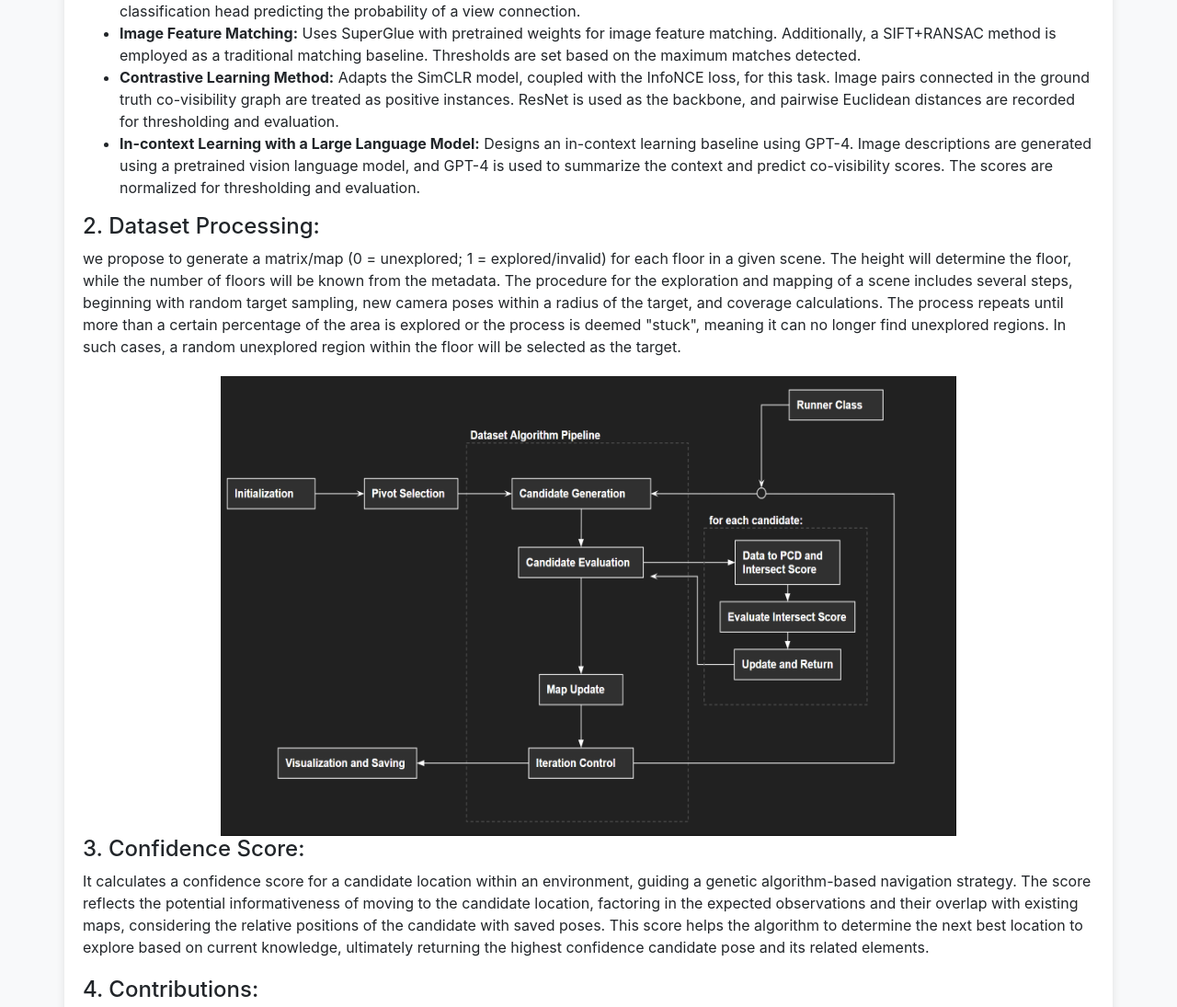
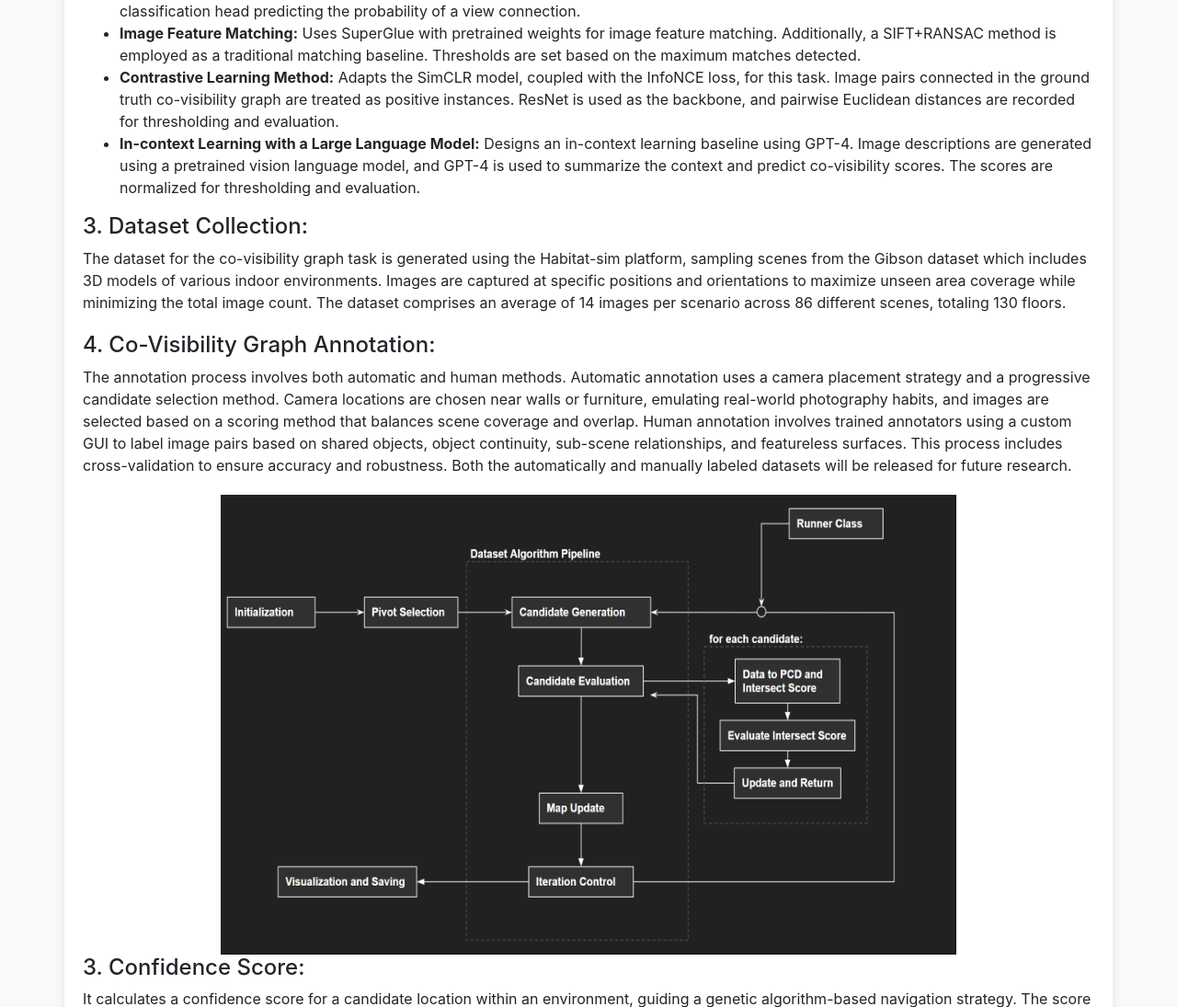
Before and after one commit to shirou10086/CoVision-Website-NYU-2023, a Flask app: page / in a window 1280 px wide. Shown: the part 774-1869 px from the top of the page at 92% size. Run offline with Flask 3, Linux system fonts and the light colour scheme; some libraries are stand-ins or nearby versions.

Commit message:
Update index.html

```diff
--- a/templates/index.html
+++ b/templates/index.html
@@ -131,8 +131,15 @@
             <strong>In-context Learning with a Large Language Model:</strong> Designs an in-context learning baseline using GPT-4. Image descriptions are generated using a pretrained vision language model, and GPT-4 is used to summarize the context and predict co-visibility scores. The scores are normalized for thresholding and evaluation.
         </li>
     </ul>
-    <h4>2. Dataset Processing:</h4>
-    <p>we propose to generate a matrix/map (0 = unexplored; 1 = explored/invalid) for each floor in a given scene. The height will determine the floor, while the number of floors will be known from the metadata. The procedure for the exploration and mapping of a scene includes several steps, beginning with random target sampling, new camera poses within a radius of the target, and coverage calculations. The process repeats until more than a certain percentage of the area is explored or the process is deemed "stuck", meaning it can no longer find unexplored regions. In such cases, a random unexplored region within the floor will be selected as the target.</p>
+    <h4>3. Dataset Collection:</h4>
+    <p>
+        The dataset for the co-visibility graph task is generated using the Habitat-sim platform, sampling scenes from the Gibson dataset which includes 3D models of various indoor environments. Images are captured at specific positions and orientations to maximize unseen area coverage while minimizing the total image count. The dataset comprises an average of 14 images per scenario across 86 different scenes, totaling 130 floors.
+    </p>
+
+    <h4>4. Co-Visibility Graph Annotation:</h4>
+    <p>
+        The annotation process involves both automatic and human methods. Automatic annotation uses a camera placement strategy and a progressive candidate selection method. Camera locations are chosen near walls or furniture, emulating real-world photography habits, and images are selected based on a scoring method that balances scene coverage and overlap. Human annotation involves trained annotators using a custom GUI to label image pairs based on shared objects, object continuity, sub-scene relationships, and featureless surfaces. This process includes cross-validation to ensure accuracy and robustness. Both the automatically and manually labeled datasets will be released for future research.
+    </p>
     <div style="display: flex; justify-content: center;">
       <img src="static/pipeline.png" alt="Dataset generation Pipeline" width="800" height="500">
     </div>
```
